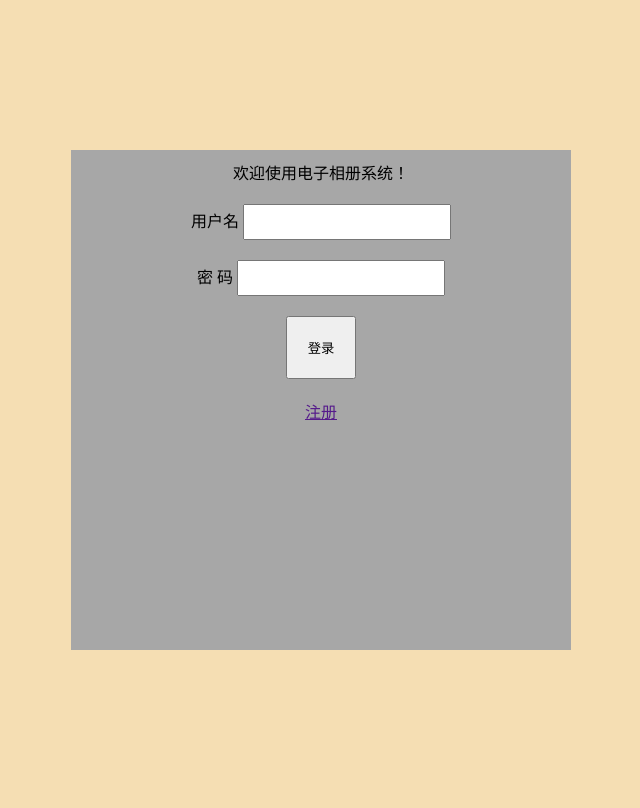
After one commit to zzzb18/Digital-Album, a Django app: page /login/ in a window 1280 px wide. The commit adds this page. Shown: the whole page, without its empty margins (319-959 px from the left). Run offline with Django 4.2, Linux system fonts and the light colour scheme.

Commit message:
loginPage

```diff
--- /dev/null
+++ b/base/templates/LoginPage.html
@@ -0,0 +1,37 @@
+<!DOCTYPE html>
+{% load static %}
+<html lang="en">
+<head>
+    <meta charset="UTF-8">
+    <meta http-equiv="X-UA-Compatible" content="IE=edge">
+    <meta name="viewport" content="width=device-width, initial-scale=1.0">
+    <title>Login</title>
+    <link rel="stylesheet" href="{% static 'css/style.css' %}"/>
+</head>
+<body class="loginPage">
+    <div class="login-container">
+        <div>
+            <div class="welcome-text">
+                <span>欢迎使用电子相册系统！</span>
+            </div>
+        </div>
+
+        <div class="loginbox">
+            <div class = "username">
+                用户名
+                <input type="text",placeholder="用户名">
+            </div>
+            <div class = "password">
+                密 码
+                <input type="text",placeholder="密码">
+            </div>
+            <div>
+                <button class="login-box-button">登录</button>
+            </div>
+            <div class="register">
+                <a href="">注册</a>
+            </div>
+        </div>
+    </div>
+</body>
+</html>
--- a/base/templates/index.html
+++ b/base/templates/index.html
@@ -6,7 +6,7 @@
     <meta http-equiv="X-UA-Compatible" content="IE=edge">
     <meta name="viewport" content="width=device-width, initial-scale=1.0">
     <link rel="stylesheet" href="{% static 'css/style.css' %}"/>
-    <title>Document</title>
+    <title>HomePage</title>
 </head>
 <body>
 
--- a/base/urls.py
+++ b/base/urls.py
@@ -2,5 +2,6 @@ from django.urls import path
 from . import views
 
 urlpatterns = [
-    path('',views.homePage,name="home")
+    path('',views.homePage,name="home"),
+    path('login/',views.LoginPage,name="login")
 ]
--- a/base/views.py
+++ b/base/views.py
@@ -3,3 +3,6 @@ from django.shortcuts import render
 # Create your views here.
 def homePage(request):
     return render(request,'index.html')
+
+def LoginPage(request):
+    return render(request,'LoginPage.html')
--- a/static/css/style.css
+++ b/static/css/style.css
@@ -124,3 +124,56 @@ html,body{
     text-align: right;
     width: 500px;
 }
+
+.login-container{
+    height: 500px;
+    width: 500px;
+    background-color: #A7A7A7;
+    position: absolute;
+    top: 0;
+    bottom: 0;
+    left: 0;
+    right: 0;
+    margin: auto;
+}
+.login-box{
+    top: 0;
+    bottom: 0;
+    left: 0;
+    right: 0;
+    position: absolute;
+    margin: auto;
+}
+.login-box-button{
+    display: block;
+    margin: 20px auto;
+    text-align: center;
+    padding: 20px;
+
+}
+.username{
+    margin-top: 20px;
+    text-align: center;
+}
+.username > input{
+    width: 200px;
+    height: 30px;
+}
+.password{
+    margin-top: 20px;
+    text-align: center;
+}
+.password > input{
+    width: 200px;
+    height: 30px;
+}
+.welcome-text{
+    margin-top: 10px;
+    text-align: center;
+}
+.register{
+    text-align: center;
+}
+.loginPage{
+    background-color: wheat;
+}
```
